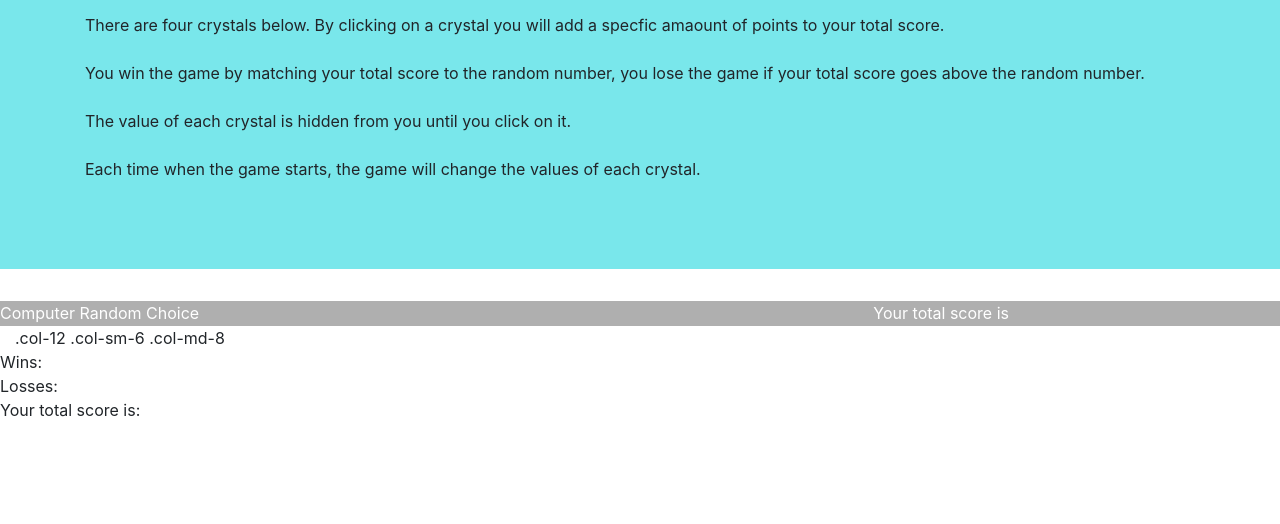
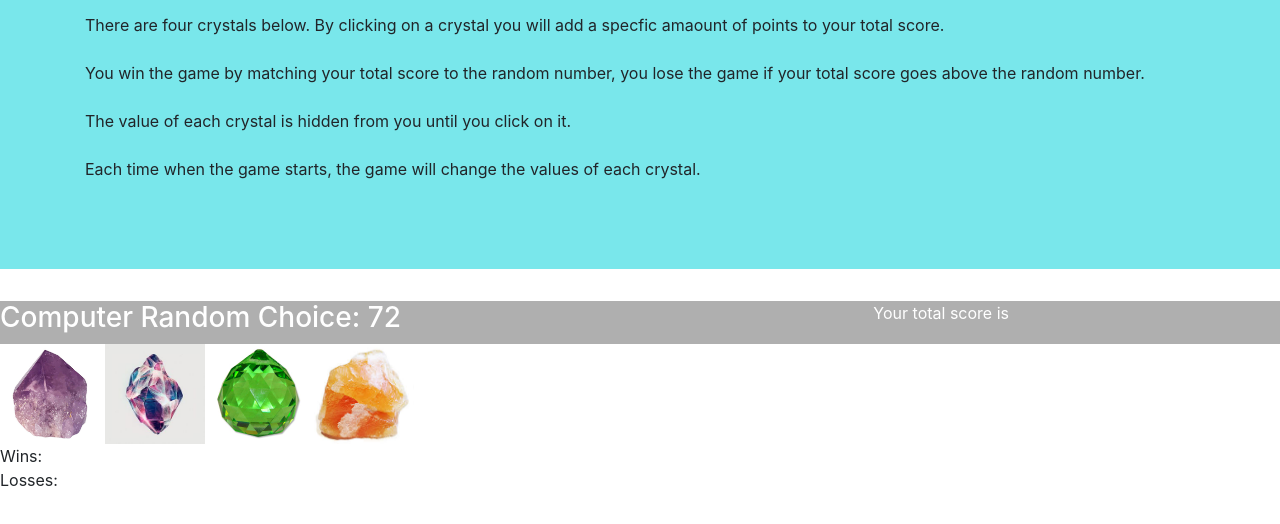
Before and after one commit to shabreeq/unit-4-Crystals, a plain HTML site: page index.html in a window 1280 px wide. Shown: the part 172-696 px from the top of the page. Drawn offline with nearby package versions, Linux system fonts and the light colour scheme.

Commit message:
javascript

```diff
--- a/assets/css/stlye.css
+++ b/assets/css/stlye.css
@@ -5,3 +5,8 @@
   background-color: rgb(175, 175, 175);
   color: #ffffff;
 }
+
+img {
+  width: 100px;
+  height: 100px;
+}
--- a/assets/javascript/game.js
+++ b/assets/javascript/game.js
@@ -4,7 +4,9 @@
 
 // If your sum equals the computers random number you will, if not you lose.
 
-var computerChoice = document.getElementById("randomNumber").innerHTML = Math.floor((Math.random));
+var computerChoice = Math.floor(Math.random() * 101 + 19);
+$("#randomNumber").text(computerChoice);
+
   console.log(computerChoice);
 
   var Wins = "userWins";
@@ -18,4 +20,4 @@ var userChoice = document.getElementById("score");
   var crystal3 = "crystal3";
   var crystal4 = "crystal4";
 
-<button onclick="crys1()">Click me</button>
+var arrayCrystals = ["../images/crystal 1.jpg","../images/crystal 2.jpg","../images/crystal 3.jpg","../images/crystal 4.jpg"];
--- a/index.html
+++ b/index.html
@@ -1,5 +1,6 @@
 <!DOCTYPE html>
 <html lang="en">
+
 <head>
     <meta charset="UTF-8">
     <meta name="viewport" content="width=device-width, initial-scale=1.0">
@@ -10,17 +11,20 @@
 
     <title>Crystal Game</title>
 </head>
+
 <body>
 
-    <div class="jumbotron jumbotron-fluid" >
+    <div class="jumbotron jumbotron-fluid">
         <div class="container">
             <h1 class="display-4">Crystal Collector!</h1>
             <p class="lead">You will be given a random number at the start of the game.</p>
 
-          <div>There are four crystals below. By clicking on a crystal you will add a specfic amaount of points to your total score.</div>
+            <div>There are four crystals below. By clicking on a crystal you will add a specfic amaount of points to
+                your total score.</div>
             <br>
 
-          <div>You win the game by matching your total score to the random number, you lose the game if your total score goes above the random number.</div>
+            <div>You win the game by matching your total score to the random number, you lose the game if your total
+                score goes above the random number.</div>
             <br>
 
             <div>The value of each crystal is hidden from you until you click on it.</div>
@@ -36,39 +40,32 @@
     </div>
 
     <div class="row justify-content-between">
-      <div class="col-6 col-md-4">Computer Random Choice</div>
+        <div class="col-6 col-md-4">
+            <h3>Computer Random Choice: <span id="randomNumber"></span></h3>
+        </div>
         <div class="col-6 col-md-4">Your total score is</div>
     </div>
 
     <div class="row justify-content-between">
-      <div class= "col-6 col-md-4"><span id="randomNumber" ></span></div>
-      <div class="col-6 col-md-4"><span id="score" ></span></div>
+        <div class="col-6 col-md-4"></div>
+        <div class="col-6 col-md-4"><span id="score"></span></div>
     </div>
 
-
-
-
-  <div class="col-12 col-sm-6 col-md-8">.col-12 .col-sm-6 .col-md-8</div>
+    <div id="imgDiv">
+        <img id="crystal1" src="assets/images/crystal 1.jpg">
+        <img id="crystal2" src="assets/images/crystal 2.jpg">
+        <img id="crystal3" src="assets/images/crystal 3.jpg">
+        <img id="crystal4" src="assets/images/crystal 4.jpg">
     </div>
-
-  <a href="crys1" img src="assets/images/crystal 1.jpg"></a>
-
-
-
 
     <div id="wins">Wins:</div>
 
     <div id="losses">Losses:</div>
 
-      <div id="score">Your total score is:</div>
-
-
-
-
     <script src="https://cdnjs.cloudflare.com/ajax/libs/jquery/3.3.1/jquery.slim.min.js"></script>
-
     <script src="assets/javascript/game.js"></script>
     <script src="https://cdnjs.cloudflare.com/ajax/libs/popper.js/1.13.0/umd/popper.min.js"></script>
     <script src="https://cdnjs.cloudflare.com/ajax/libs/twitter-bootstrap/4.1.3/js/bootstrap.min.js"></script>
 </body>
+
 </html>
```
Lines whose indentation alone changed are shown as unchanged.
